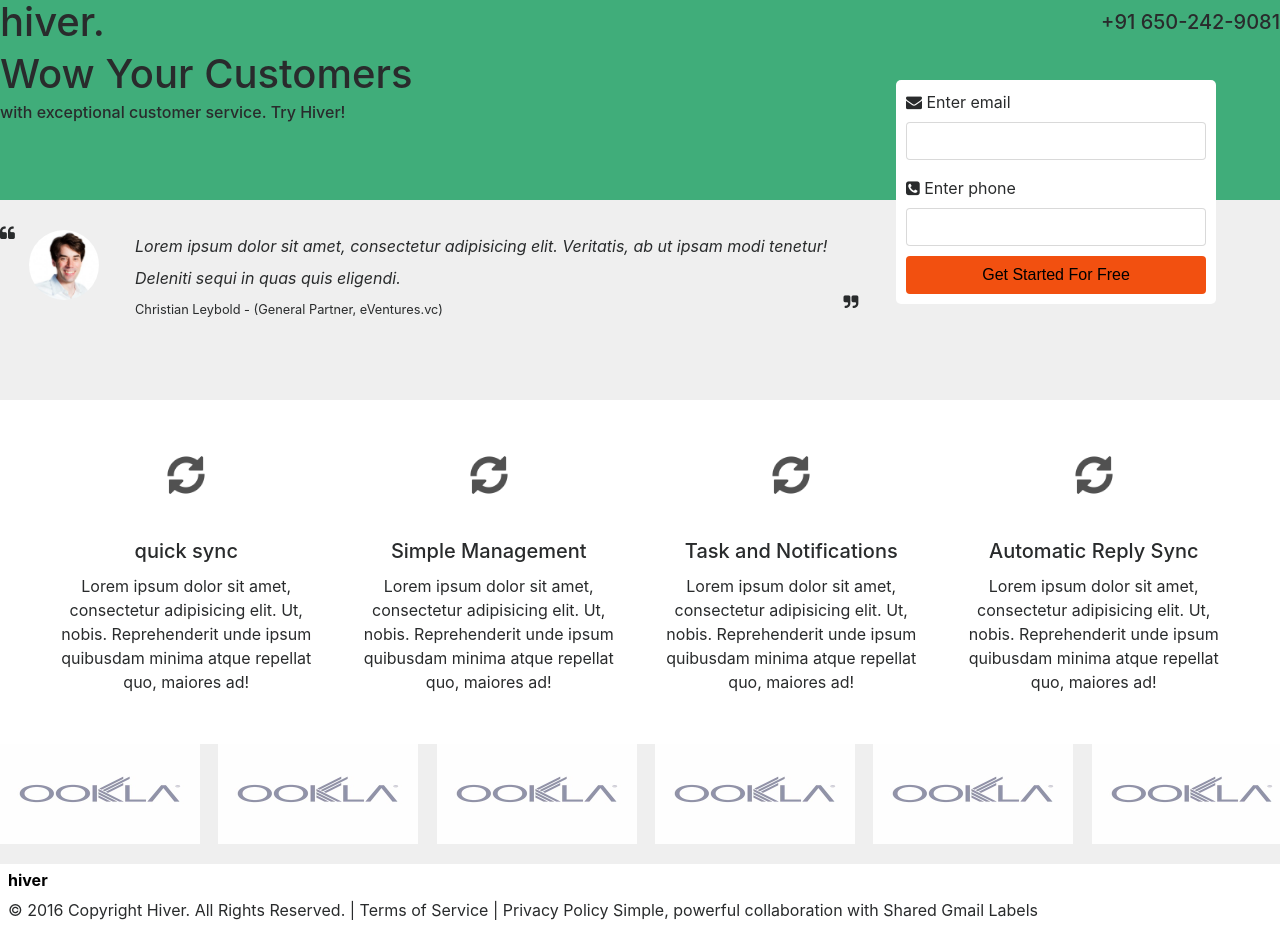
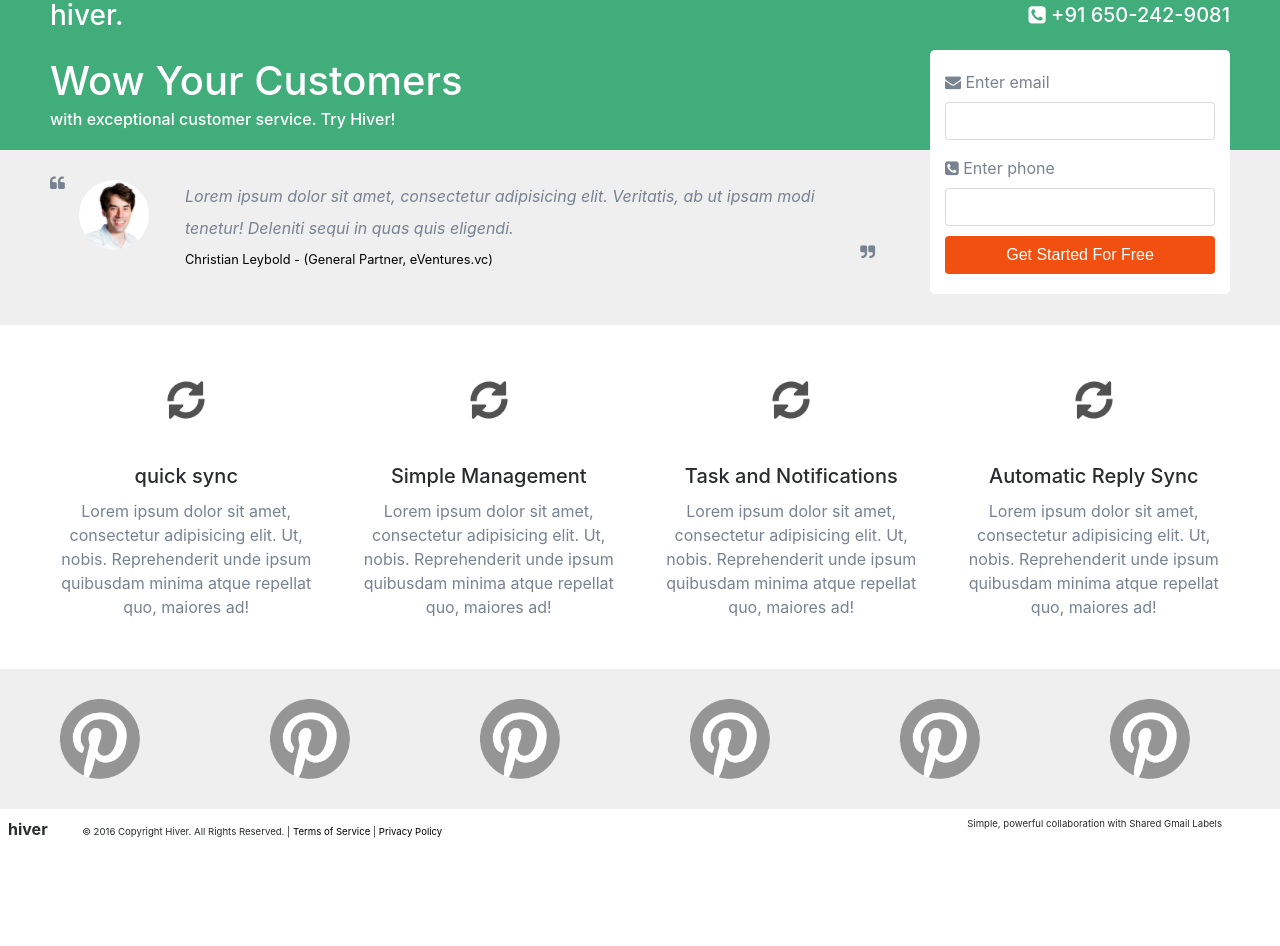
Before and after one commit to himanish58/hiver-landing-page, a website: page src/index.html in a window 1280 px wide. After the commit the page ends 871 px from the top, so only its background shows below. Drawn offline with nearby package versions, Linux system fonts and the light colour scheme; a script that the page names is missing.

Commit message:
Fixed the alignment issues for the desktop page. Need to work on mobile page and javascript validation.

```diff
--- a/src/index.html
+++ b/src/index.html
@@ -14,10 +14,13 @@
   <nav>
     <div class="row align-items-center">
       <div class="col-lg-4 col-sm-4">
-        <h1>hiver.</h1>
+        <h3>hiver.</h3>
       </div>
       <div class="col-lg-4 ml-auto col-sm-6 text-right">
-        <h5>+91 650-242-9081</h5>
+        <h5>
+          <i class="fa fa-phone-square" aria-hidden="true"></i>
+          +91 650-242-9081
+        </h5>
       </div>
     </div>
     <div class="row align-items-end">
@@ -101,41 +104,47 @@
     <div class="row">
 
       <div class="col-lg-2 col-sm-6">
-        <img src="/images/ookla.jpg" alt="Ookla">
+        <img src="/images/pinterest.png" alt="Pinterest-logo">
       </div>
 
       <div class="col-lg-2 col-sm-6">
-        <img src="/images/ookla.jpg" alt="Ookla">
+        <img src="/images/pinterest.png" alt="Pinterest-logo">
       </div>
 
       <div class="col-lg-2 col-sm-6">
-        <img src="/images/ookla.jpg" alt="Ookla">
+        <img src="/images/pinterest.png" alt="Pinterest-logo">
       </div>
 
       <div class="col-lg-2 col-sm-6">
-        <img src="/images/ookla.jpg" alt="Ookla">
+        <img src="/images/pinterest.png" alt="Pinterest-logo">
       </div>
 
       <div class="col-lg-2 col-sm-6">
-        <img src="/images/ookla.jpg" alt="Ookla">
+        <img src="/images/pinterest.png" alt="Pinterest-logo">
       </div>
 
       <div class="col-lg-2 col-sm-6">
-        <img src="/images/ookla.jpg" alt="Ookla">
+        <img src="/images/pinterest.png" alt="Pinterest-logo">
       </div>
 
     </div>
   </div>
 
-  <footer>
-    <a href="#">
-      <h6>
-        <strong>hiver</strong>
-      </h6>
-    </a>
-    <p>
-      &copy 2016 Copyright Hiver. All Rights Reserved. | Terms of Service | Privacy Policy
-      <span>Simple, powerful collaboration with Shared Gmail Labels</span>
+  <footer class="align-items-center">
+
+    <div>
+
+        <h6>
+          <strong>hiver</strong>
+        </h6>
+      </a>
+    </div>
+
+    <div class="footer-text">
+      &copy 2016 Copyright Hiver. All Rights Reserved. | <a href="#">Terms of Service</a> | <a href="#">Privacy Policy</a>
+    </div>
+
+    <div class="footer-text footer-right">Simple, powerful collaboration with Shared Gmail Labels</div>
     </p>
   </footer>
 
--- a/src/less/style.less
+++ b/src/less/style.less
@@ -1,25 +1,44 @@
 @primary-color: #40ad7a;
 @secondary-color: #efefef;
+@primary-text-color: #ffffff;
+@secondary-text-color: #788291;
+@other-text-color: #000000;
+@button-color: #f25010;
 
-body {
-  margin: 0;
+
+
+html, body {
+  // height: 100%;
+  // width: 100%;
+  // margin: 0;
+  // padding: 0;
+  overflow-x: hidden;
 }
 
 nav {
   background-color: @primary-color;
-  min-height: 25vh;
-  width: 100%;
+  min-height: 150px;
+  width: auto;
   position: static;
-  line-height: 2rem;
+  color: @primary-text-color;
+  padding-left: 50px;
+  h1{
+    padding-top: 20px;
+  }
+  h5 {
+    padding-right: 50px;
+  }
 }
 
 .quote{
   background-color: @secondary-color;
-  min-height: 25vh;
+  min-height: 175px;
   width: 100%;
   position: static;
   line-height: 2rem;
   display: inline-block;
+  color: @secondary-text-color;
+  padding-left: 50px;
 }
 
 #quote-pic {
@@ -39,27 +58,31 @@
   left: 150px;
   p {
     font-size: 0.8rem;
+    color: @other-text-color;
     #right-quote {
       display: inline-block;
       position: static;
       float: right;
       font-size: 1rem;
+      color: @secondary-text-color;
     }
   }
 }
 
 form {
   position: absolute;
-  background-color: #ffffff;
-  padding: 10px;
+  background-color: @primary-text-color;
+  padding: 20px 15px;
   height: auto;
-  width: 25vw;
-  top: 10vh;
-  right: 5vw;
+  width: 300px;
+  top: 50px;
+  right: 50px;
   border-radius: 5px;
+  color: @secondary-text-color;
   button {
-    background-color: #f25010;
+    background-color: @button-color;
     margin-top: 10px;
+    color: @primary-text-color;
   }
 }
 
@@ -72,6 +95,10 @@
     border: none;
     h3 {
       text-transform: uppercase;
+      color: @other-text-color;
+    }
+    p {
+      color: @secondary-text-color;
     }
     img {
       height: 50px;
@@ -85,29 +112,43 @@
 
 .logos {
   background-color: @secondary-color;
-  min-height: 15vh;
+  min-height: 100%;
   min-width: 100%;
+  padding: 20px 0px 20px 50px;
   img {
     height: 100px;
-    width: 200px;
+    width: 100px;
+    padding: 10px;
   }
 }
 
 footer {
   padding: 0.5rem;
-  a {
-    text-decoration: none;
-    color: #000;
-    &:hover {
+  div{
+    display: inline-block;
+    a {
       text-decoration: none;
       color: #000;
+      &:hover {
+        text-decoration: none;
+        color: #000;
+      }
+
     }
-    // p{
-    //   display: inline-block;
-    //   span{
-    //     float: right;
-    //     text-align: right;
-    //   }
-    // }
+  }
+  .footer-text {
+    font-size: 0.6rem;
+    margin-left: 30px;
+  }
+  .footer-right {
+    float: right;
+    margin-right: 50px;
+  }
+
+}
+
+@media screen and (max-width: 768px) {
+  form {
+    display: none;
   }
 }
```
Also changed, not shown: src/css/style.css, src/images/pinterest.png (added).
